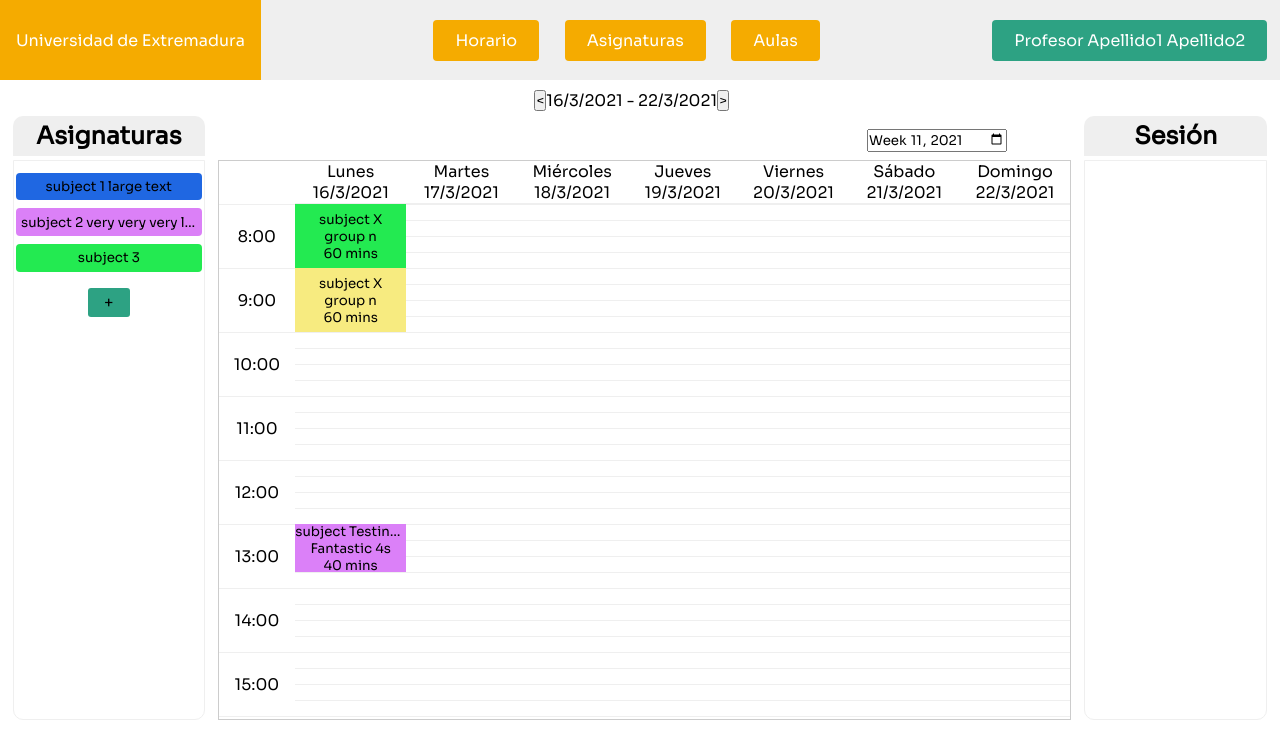
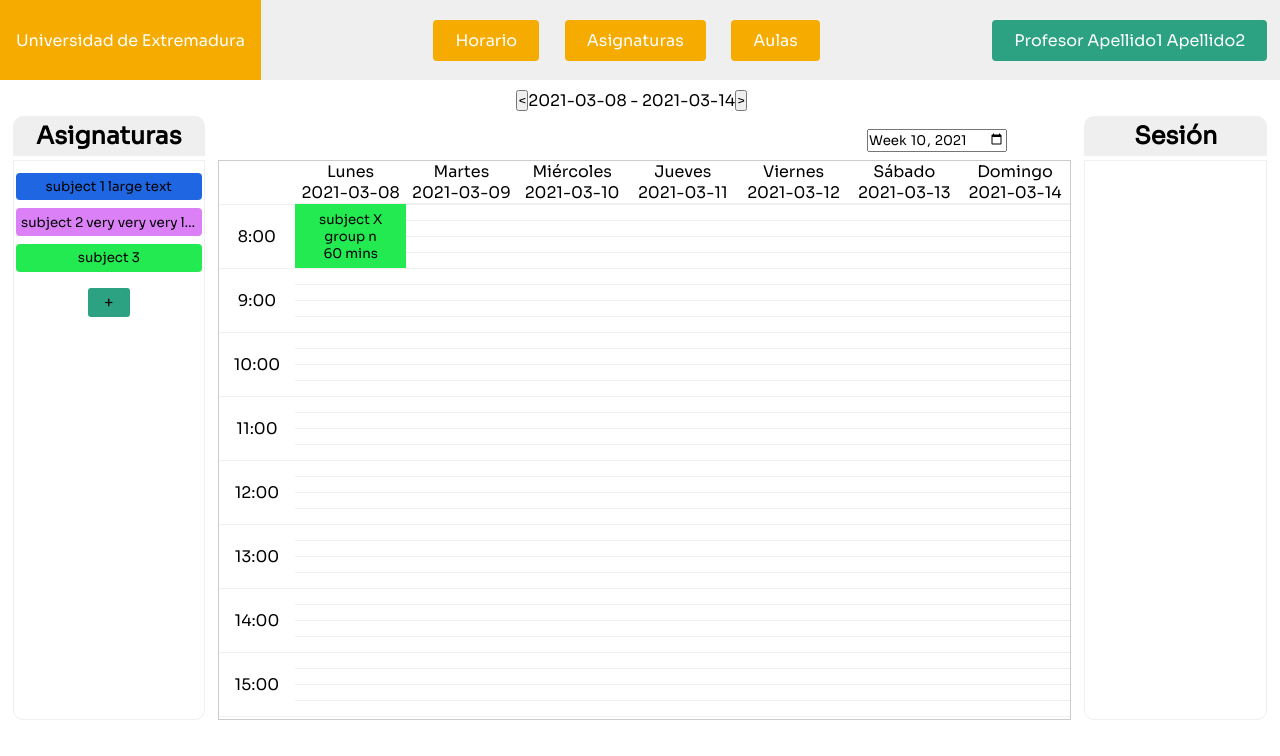
Before and after one commit to Cdelgado23/tfg-calendar, a React (Create React App) app: page /Horario in a window 1280 px wide. Shown: the top 756 px of the page. Built offline with nearby package versions, Linux system fonts and the light colour scheme.

Commit message:
feat: add support to no recurrent sessions

```diff
--- a/src/components/SessionForm/index.js
+++ b/src/components/SessionForm/index.js
@@ -29,6 +29,7 @@
                 startMinute: this.props.selectedSession.startMinute,
                 length: this.props.selectedSession.length,
                 day: this.props.selectedSession.day,
+                executionDate: this.props.selectedSession.executionDate,
                 recurrent: this.props.selectedSession.recurrent
             }
         }
@@ -74,7 +75,11 @@
                 <label>
                     Day
                 </label>
-                <input type={this.state.recurrent===true? "text":"date"} name="day"  value={this.state.day}  onChange= {event => {this.onChangeField(event,"day")}}/>
+                {this.state.recurrent===true?
+                <input type="text" name="day"  value={this.state.day}  onChange= {event => {this.onChangeField(event,"day")}}/>
+                :
+                <input type="date" name="day"  value={this.state.executionDate}  onChange= {event => {this.onChangeField(event,"executionDate")}}/>
+                }
                 <label>
                 <input type="checkbox" name="recurrent"  checked={this.state.recurrent} value={this.state.recurrent}  onChange= {event => {this.onChangeCheckbox("recurrent")}}/>
                     Recurrent
--- a/src/components/Timetable/index.js
+++ b/src/components/Timetable/index.js
@@ -5,13 +5,19 @@
 
 import {v4 as uuidv4} from 'uuid';
 
+function formatDate(d){
+  var month = '' + (d.getMonth() + 1);
+  var day = '' + d.getDate();
+  var year = d.getFullYear();
 
-function formatDate(toFormat){
-  var month = toFormat.getUTCMonth() + 1; //months from 1-12
-  var day = toFormat.getUTCDate();
-  var year = toFormat.getUTCFullYear();
-  return day + "/" + month + "/" + year;
+  if (month.length < 2)
+    month = '0' + month;
+  if (day.length < 2)
+    day = '0' + day;
+
+  return [year, month, day].join('-');
 }
+
 
 function sessionToString(session){
   return <p style={{overflow: "hidden",
@@ -26,10 +32,42 @@
   ev.dataTransfer.setData("text",JSON.stringify(session));
 }
 
+function sessionIsInWeek(session, config){
+
+  if (session.recurrent){
+    const sessionWeekData = getYearAndWeekNumberFromInputText(session.startFrom);
+    const weekToCheckData = getYearAndWeekNumberFromInputText(config.selectedWeek);
+    return sessionWeekData[0]=== weekToCheckData[0] && ((weekToCheckData[1] -sessionWeekData[1])%session.recurrencePeriod)===0;
+  }else{
+    const sessionDate = new Date(session.executionDate);
+    console.log(sessionDate);
+    sessionDate.setHours(0,0,0,0);
+    var n=1;
+    var found=false;
+    config.week.forEach(day =>{
+      if (sessionDate.getTime() === day.getTime())
+      {
+        session.day=n;
+
+        found= true;
+      }
+      n++;
+    });
+  }
+  return found;
+}
+
+
 function placeSession(session, config, handleSessionClick){
+    if (!sessionIsInWeek(session, config))
+    {
+      console.log(session);
+      return;
+    }
+
     const row = (((session.startMinute - config.timeStart)/config.mins_x_block)>>0) + 1;
-    const column = session.day +1;
 
+    var column=session.day+1;
 
     const rowEnd= Math.ceil(((session.startMinute+session.length -config.timeStart) /config.mins_x_block))+1;
     const size = rowEnd-row;
@@ -37,6 +75,12 @@
 
     return(<GridElement key={uuidv4()} draggable="true" onDragStart={event=>dragSession(event, session)} row={row+1} column={column} color= {session.color} size={size}  onClick={() => { handleSessionClick(session) }}>{sessionToString(session)}</GridElement>
         );
+}
+
+//get week number from string formatted like : YYYY-Wnn (2021-W01)
+function getYearAndWeekNumberFromInputText(text){
+  var splitted = text.split("-W");
+  return splitted;
 }
 
 
@@ -109,11 +153,12 @@
 
 function getWeekFromDay(current){
   var week=[];
-  current.setDate(current.getDate() +1);
-
+  current.setDate(current.getDate());
   for (var i = 0; i < 7; i++) {
+    var d = new Date(current);
+    d.setHours(0,0,0,0);
     week.push(
-        new Date(current)
+        d
     );
     current.setDate(current.getDate() +1);
 }
@@ -129,8 +174,8 @@
    var numberOfDays =  Math.floor((date - oneJan) / (24 * 60 * 60 * 1000));
 
    // adding 1 since to current date and returns value starting from 0
-   var result = Math.ceil(( date.getDay() + 1 + numberOfDays) / 7);
-   return result;
+   var result = Math.ceil(( date.getDay()  + numberOfDays) / 7);
+   return result-1;
 }
 
 
@@ -185,7 +230,10 @@
       ev.preventDefault();
       var data = JSON.parse(ev.dataTransfer.getData("text"));
 
-      const session={
+      var day= config.week[id%8 -1];
+      const date = formatDate(day);
+
+      var session={
         id: data.id? data.id : uuidv4(),
         origin: "dinamic",
         startMinute: (((id/8)>>0)-1) *config.mins_x_block + config.timeStart,
@@ -193,10 +241,19 @@
         color: data.color,
         subjectName: data.subjectName,
         groupName: data.groupName,
-        recurrent: true,
-        day: id%8
+        recurrent: data.recurrent,
+
       };
+      if (data.recurrent){
+        session["day"]=id%8;
+        session["recurrencePeriod"]= data.recurrencePeriod;
+        session["startFrom"]= data.startFrom;
+      }else{
+        session["executionDate"]= date;
+      }
 
+
+      console.log(session);
       var schedulableInformation= this.getScheduleInformation(session, id);
 
       if (schedulableInformation.schedulable===true){
--- a/src/pages/Horario/Horario.js
+++ b/src/pages/Horario/Horario.js
@@ -46,7 +46,9 @@
   subjectName: "subject X",
   groupName: "group n",
   recurrent: true,
+  recurrencePeriod: 1,
   day: 1,
+  startFrom: "2021-W01",
   room:"Sala 1"
 }
 const session2={
@@ -57,7 +59,9 @@
   subjectName: "subject X",
   groupName: "group n",
   recurrent: true,
+  recurrencePeriod: 2,
   day: 1,
+  startFrom: "2021-W01",
   room:"Sala Grande"
 }
 const session3={
@@ -68,7 +72,7 @@
   subjectName: "subject Testing asdasd asdas dasd ",
   groupName: "Fantastic 4s",
   recurrent: false,
-  day: 1,
+  executionDate: "2021-04-02",
   room:"Sala 1"
 }
 
```
